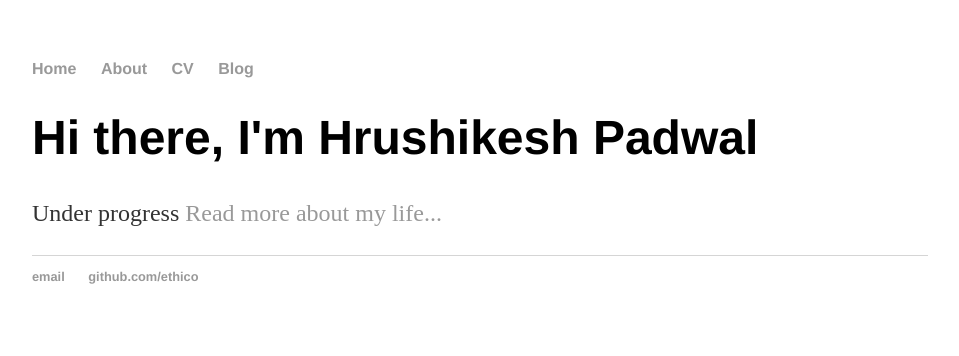
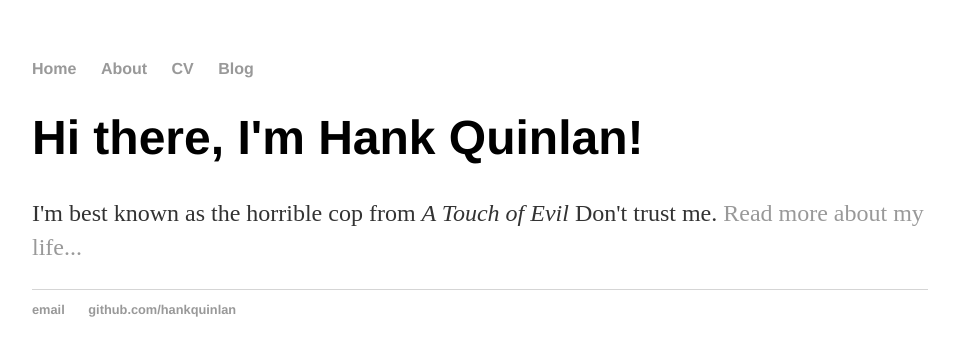
Before and after one commit to Ethico/ethico.github.io, a Jekyll site: the page built from index.html, in a window 1280 px wide. Shown: the top 356 px of the page, without its empty margins (160-1119 px from the left). Built offline with Jekyll 4.4.1, drawn with Linux system fonts in a browser that asks for light colours.

Commit message:
Update index.html

```diff
--- a/index.html
+++ b/index.html
@@ -1,30 +1,8 @@
-<!DOCTYPE html>
-<html>
-	<head>
-		<title>Hrushikesh Padwal</title>
-		<!-- link to style sheet -->
-		<link rel="stylesheet" type="text/css" href="/css/main.css">
-	</head>
-	<body>
-		<nav>
-    		<ul>
-        		<li><a href="/">Home</a></li>
-	        	<li><a href="/about">About</a></li>
-        		<li><a href="/cv">CV</a></li>
-        		<li><a href="/blog">Blog</a></li>
-    		</ul>
-		</nav>
-		<div class="container">
-    		<div class="blurb">
-        		<h1>Hi there, I'm Hrushikesh Padwal</h1>
-				<p>Under progress <a href="/about">Read more about my life...</a></p>
-    		</div><!-- /.blurb -->
-		</div><!-- /.container -->
-		<footer>
-    		<ul>
-        		<li><a href="mailto:hrushikesh.padwal47@gmail.com">email</a></li>
-        		<li><a href="https://github.com/ethico">github.com/ethico</a></li>
-			</ul>
-		</footer>
-	</body>
-</html>
+---
+layout: default
+title: Hank Quinlan, Horrible Cop
+---
+<div class="blurb">
+	<h1>Hi there, I'm Hank Quinlan!</h1>
+	<p>I'm best known as the horrible cop from <em>A Touch of Evil</em> Don't trust me. <a href="/about">Read more about my life...</a></p>
+</div><!-- /.blurb -->
```
